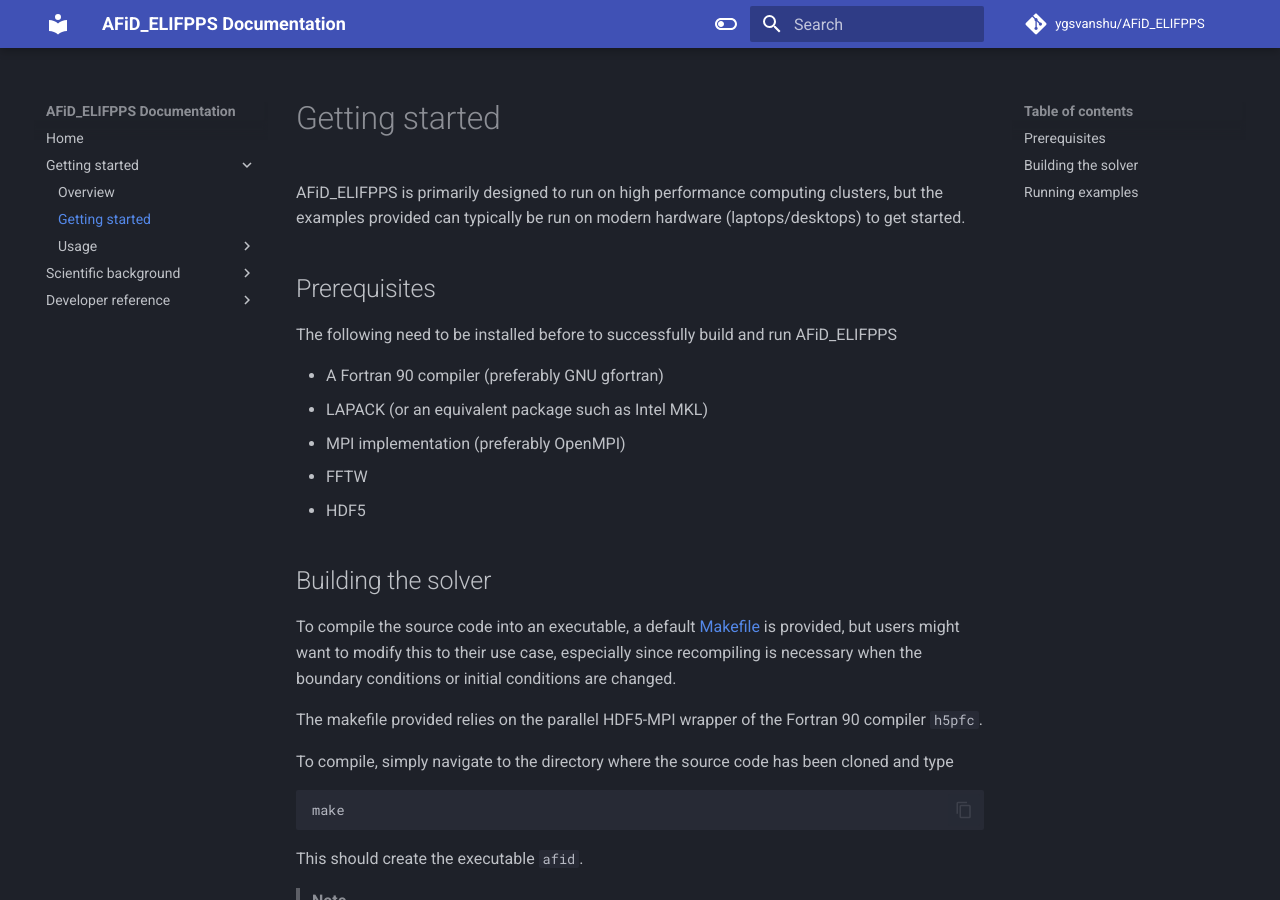
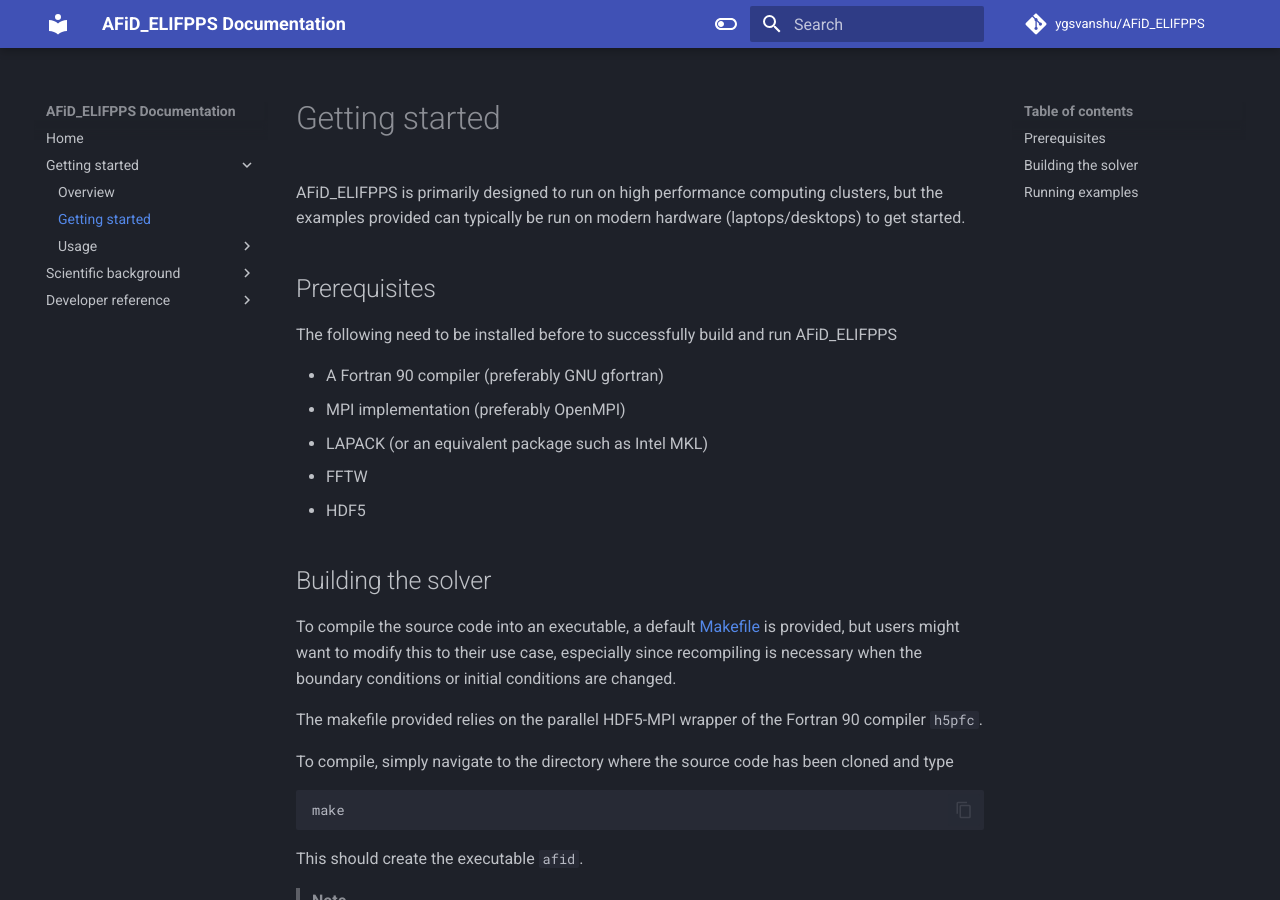
Before and after one commit to ygsvanshu/AFiD_ELIFPPS, an MkDocs documentation site: the page built from docs/getting-started.md, in a window 1280 px wide and 900 px high. Built offline with MkDocs 1.6.1 and Material for MkDocs 9.7.7, drawn with Linux system fonts in a browser that asks for light colours; comment, search, counter and statistics services are not loaded.

Commit message:
Minor docs update

```diff
--- a/docs/getting-started.md
+++ b/docs/getting-started.md
@@ -7,8 +7,8 @@ AFiD_ELIFPPS is primarily designed to run on high performance computing clusters
 The following need to be installed before to successfully build and run AFiD_ELIFPPS
 
 - A Fortran 90 compiler (preferably GNU gfortran)
+- MPI implementation (preferably OpenMPI)
 - LAPACK (or an equivalent package such as Intel MKL)
-- MPI implementation (preferably OpenMPI)
 - FFTW
 - HDF5
 
```
